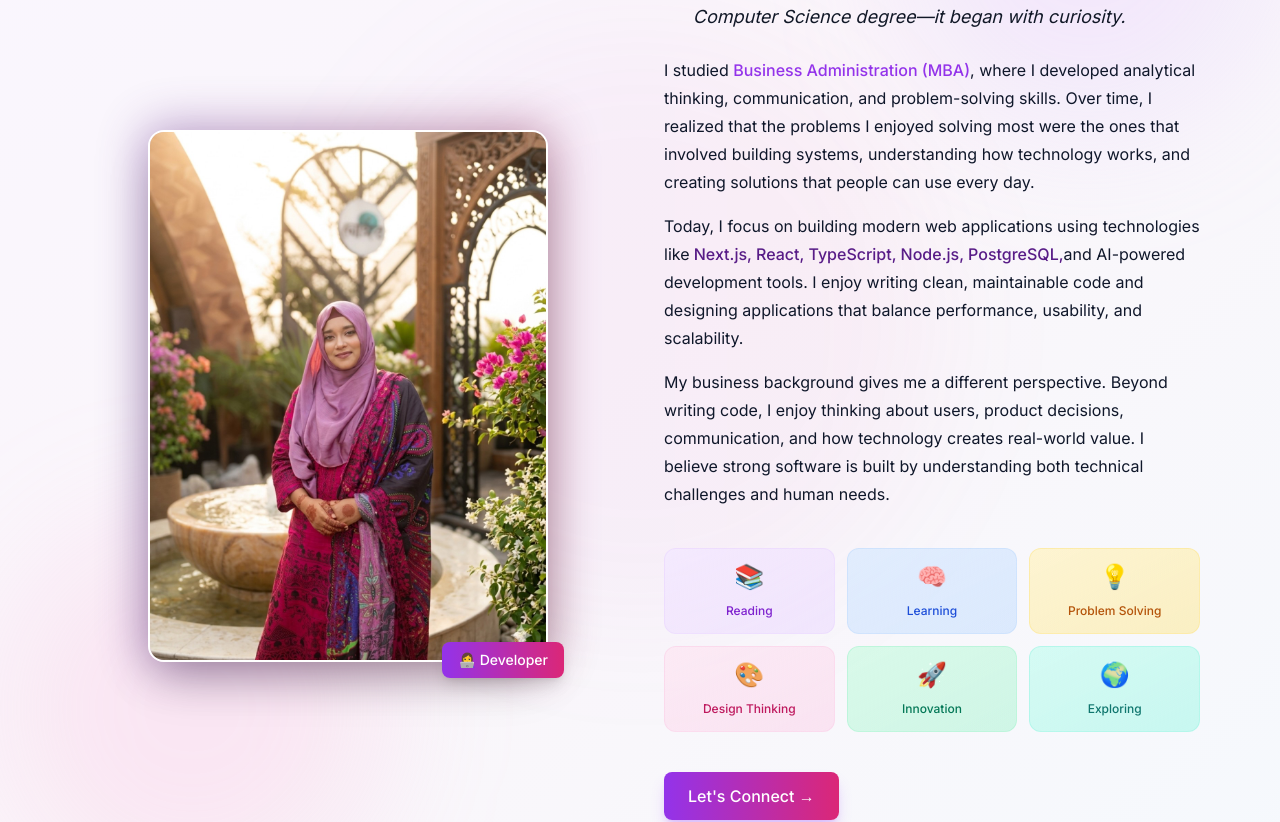
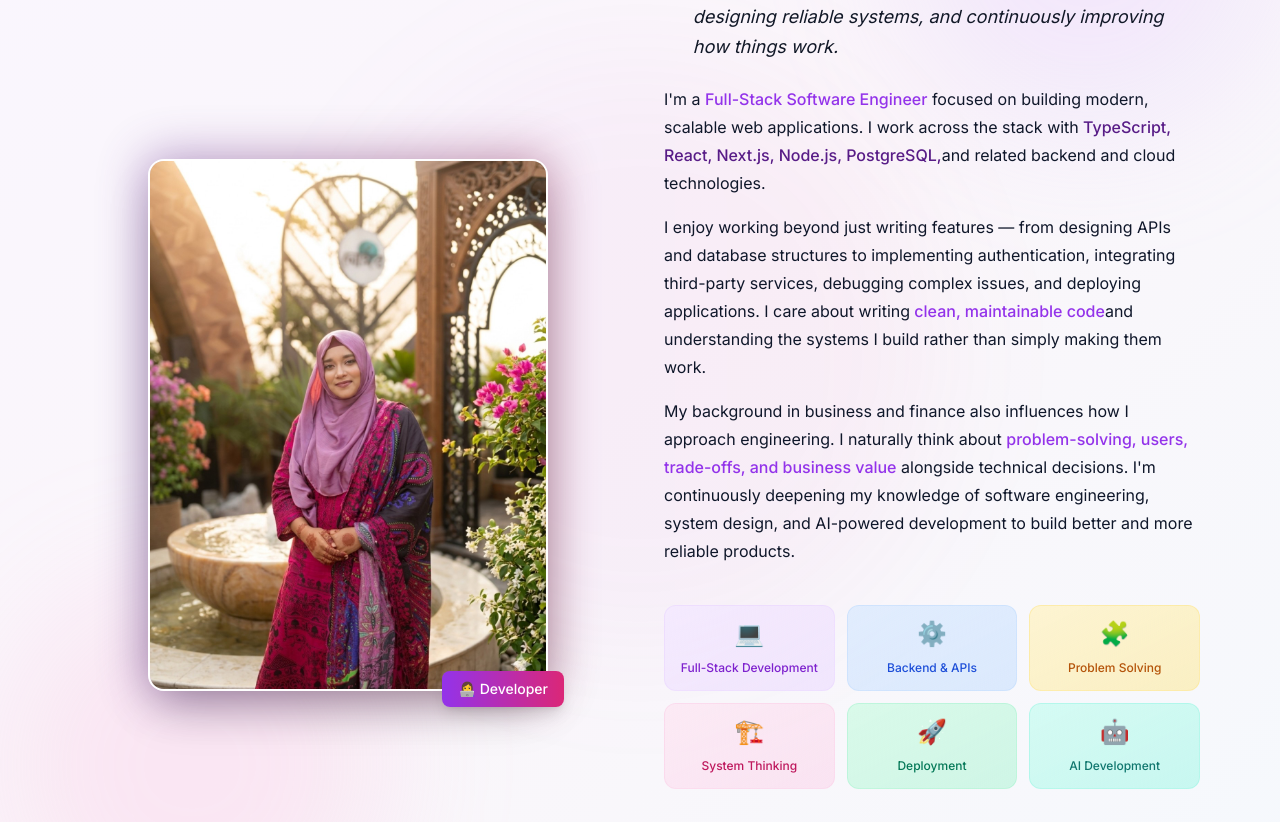
Before and after one commit to Sumayea104/sumayea.dev, a Next.js app: page / in a window 1280 px wide. Shown: the part 1051-1873 px from the top of the page. Built offline with nearby package versions, Linux system fonts and the light colour scheme; no server answers; the database is empty.

Commit message:
Update About Me section

```diff
--- a/components/sections/About.tsx
+++ b/components/sections/About.tsx
@@ -21,7 +21,7 @@ export function About() {
             </span>
           </h2>
           <p >
-            My journey from Business Administration to Full Stack Development
+            I build software that turns real-world problems into practical, reliable solutions.
           </p>
         </div>
 
@@ -51,70 +51,68 @@ export function About() {
   <div className="flex items-start gap-3">
     <span className="text-4xl text-purple-600">&quot;</span>
     <p className="text-lg text-gray-900 dark:text-gray-200 italic leading-relaxed">
-                My journey into software engineering didn&apos;t begin with a Computer Science degree—it began with curiosity.
+      I build software with a focus on solving real problems, designing reliable systems, and continuously improving how things work.
     </p>
+
   </div>
 
   <div className="space-y-4 text-gray-600 dark:text-gray-400 leading-relaxed">
     <p>
-                I studied <span className="text-purple-600 dark:text-purple-700 font-medium">Business Administration (MBA)</span>,
-                where I developed analytical thinking, communication, and problem-solving skills. Over time, I realized
-                that the problems I enjoyed solving most were the ones that involved building systems, understanding how
-                technology works, and creating solutions that people can use every day.
+      I&apos;m a <span className="text-purple-600 dark:text-purple-400 font-medium">Full-Stack Software Engineer</span> focused on building modern, scalable web applications. I work across the stack with
+      <span className="text-purple-900 dark:text-purple-400 font-medium"> TypeScript, React, Next.js, Node.js, PostgreSQL,</span>
+      and related backend and cloud technologies.
     </p>
 
 <p>
-                Today, I focus on building modern web applications using technologies like
-                <span className="text-purple-900 dark:text-purple-700 font-medium"> Next.js, React, TypeScript, Node.js, PostgreSQL,</span>
-                and AI-powered development tools. I enjoy writing clean, maintainable code and designing applications
-                that balance performance, usability, and scalability.
+  I enjoy working beyond just writing features — from designing APIs and database structures
+  to implementing authentication, integrating third-party services, debugging complex issues,
+  and deploying applications. I care about writing
+  <span className="text-purple-600 dark:text-purple-400 font-medium"> clean, maintainable code</span>
+  and understanding the systems I build rather than simply making them work.
 </p>
 
 <p>
-                My business background gives me a different perspective. Beyond writing code, I enjoy thinking about
-                users, product decisions, communication, and how technology creates real-world value. I believe strong
-                software is built by understanding both technical challenges and human needs.
+  My background in business and finance also influences how I approach engineering.
+  I naturally think about <span className="text-purple-600 dark:text-purple-400 font-medium">problem-solving,
+  users, trade-offs, and business value</span> alongside technical decisions.
+  I&apos;m continuously deepening my knowledge of software engineering, system design,
+  and AI-powered development to build better and more reliable products.
 </p>
+
+  </div>
+
+  <div className="grid grid-cols-2 sm:grid-cols-3 gap-3 pt-4">
+    <div className="group bg-gradient-to-br from-purple-100/80 to-purple-200/50 dark:from-purple-900/40 dark:to-purple-800/20 p-3 rounded-xl text-center border border-purple-200/50 dark:border-purple-700/30 hover:scale-105 transition hover:shadow-lg hover:shadow-purple-500/20">
+      <span className="text-2xl block mb-1">💻</span>
+      <span className="text-xs text-purple-700 dark:text-purple-300 font-medium">Full-Stack Development</span>
+    </div>
+
+<div className="group bg-gradient-to-br from-blue-100/80 to-blue-200/50 dark:from-blue-900/40 dark:to-blue-800/20 p-3 rounded-xl text-center border border-blue-200/50 dark:border-blue-700/30 hover:scale-105 transition hover:shadow-lg hover:shadow-blue-500/20">
+  <span className="text-2xl block mb-1">⚙️</span>
+  <span className="text-xs text-blue-700 dark:text-blue-300 font-medium">Backend & APIs</span>
+</div>
+
+<div className="group bg-gradient-to-br from-amber-100/80 to-amber-200/50 dark:from-amber-900/40 dark:to-amber-800/20 p-3 rounded-xl text-center border border-amber-200/50 dark:border-amber-700/30 hover:scale-105 transition hover:shadow-lg hover:shadow-amber-500/20">
+  <span className="text-2xl block mb-1">🧩</span>
+  <span className="text-xs text-amber-700 dark:text-amber-300 font-medium">Problem Solving</span>
+</div>
+
+<div className="group bg-gradient-to-br from-pink-100/80 to-pink-200/50 dark:from-pink-900/40 dark:to-pink-800/20 p-3 rounded-xl text-center border border-pink-200/50 dark:border-pink-700/30 hover:scale-105 transition hover:shadow-lg hover:shadow-pink-500/20">
+  <span className="text-2xl block mb-1">🏗️</span>
+  <span className="text-xs text-pink-700 dark:text-pink-300 font-medium">System Thinking</span>
+</div>
+
+<div className="group bg-gradient-to-br from-emerald-100/80 to-emerald-200/50 dark:from-emerald-900/40 dark:to-emerald-800/20 p-3 rounded-xl text-center border border-emerald-200/50 dark:border-emerald-700/30 hover:scale-105 transition hover:shadow-lg hover:shadow-emerald-500/20">
+  <span className="text-2xl block mb-1">🚀</span>
+  <span className="text-xs text-emerald-700 dark:text-emerald-300 font-medium">Deployment</span>
+</div>
+
+<div className="group bg-gradient-to-br from-teal-100/80 to-teal-200/50 dark:from-teal-900/40 dark:to-teal-800/20 p-3 rounded-xl text-center border border-teal-200/50 dark:border-teal-700/30 hover:scale-105 transition hover:shadow-lg hover:shadow-teal-500/20">
+  <span className="text-2xl block mb-1">🤖</span>
+  <span className="text-xs text-teal-700 dark:text-teal-300 font-medium">AI Development</span>
 </div>
 
 
-            {/* ✅ Fun Facts Cards - Each with unique color theme */}
-            <div className="grid grid-cols-2 sm:grid-cols-3 gap-3 pt-4">
-              {/* 📚 Reading - Purple */}
-              <div className="group bg-gradient-to-br from-purple-100/80 to-purple-200/50 dark:from-purple-900/40 dark:to-purple-800/20 p-3 rounded-xl text-center border border-purple-200/50 dark:border-purple-700/30 hover:scale-105 transition hover:shadow-lg hover:shadow-purple-500/20">
-                <span className="text-2xl block mb-1">📚</span>
-                <span className="text-xs text-purple-700 dark:text-purple-300 font-medium">Reading</span>
-              </div>
-
-              {/* 🧠 Learning - Blue */}
-              <div className="group bg-gradient-to-br from-blue-100/80 to-blue-200/50 dark:from-blue-900/40 dark:to-blue-800/20 p-3 rounded-xl text-center border border-blue-200/50 dark:border-blue-700/30 hover:scale-105 transition hover:shadow-lg hover:shadow-blue-500/20">
-                <span className="text-2xl block mb-1">🧠</span>
-                <span className="text-xs text-blue-700 dark:text-blue-300 font-medium">Learning</span>
-              </div>
-
-              {/* 💡 Problem Solving - Amber */}
-              <div className="group bg-gradient-to-br from-amber-100/80 to-amber-200/50 dark:from-amber-900/40 dark:to-amber-800/20 p-3 rounded-xl text-center border border-amber-200/50 dark:border-amber-700/30 hover:scale-105 transition hover:shadow-lg hover:shadow-amber-500/20">
-                <span className="text-2xl block mb-1">💡</span>
-                <span className="text-xs text-amber-700 dark:text-amber-300 font-medium">Problem Solving</span>
-              </div>
-
-              {/* 🎨 Design Thinking - Pink */}
-              <div className="group bg-gradient-to-br from-pink-100/80 to-pink-200/50 dark:from-pink-900/40 dark:to-pink-800/20 p-3 rounded-xl text-center border border-pink-200/50 dark:border-pink-700/30 hover:scale-105 transition hover:shadow-lg hover:shadow-pink-500/20">
-                <span className="text-2xl block mb-1">🎨</span>
-                <span className="text-xs text-pink-700 dark:text-pink-300 font-medium">Design Thinking</span>
-              </div>
-
-              {/* 🚀 Innovation - Emerald */}
-              <div className="group bg-gradient-to-br from-emerald-100/80 to-emerald-200/50 dark:from-emerald-900/40 dark:to-emerald-800/20 p-3 rounded-xl text-center border border-emerald-200/50 dark:border-emerald-700/30 hover:scale-105 transition hover:shadow-lg hover:shadow-emerald-500/20">
-                <span className="text-2xl block mb-1">🚀</span>
-                <span className="text-xs text-emerald-700 dark:text-emerald-300 font-medium">Innovation</span>
-              </div>
-
-              {/* 🌍 Exploring - Teal */}
-              <div className="group bg-gradient-to-br from-teal-100/80 to-teal-200/50 dark:from-teal-900/40 dark:to-teal-800/20 p-3 rounded-xl text-center border border-teal-200/50 dark:border-teal-700/30 hover:scale-105 transition hover:shadow-lg hover:shadow-teal-500/20">
-                <span className="text-2xl block mb-1">🌍</span>
-                <span className="text-xs text-teal-700 dark:text-teal-300 font-medium">Exploring</span>
-              </div>
   </div>
 
   <div className="pt-4">
@@ -126,6 +124,7 @@ export function About() {
     </a>
   </div>
 </div>
+
         </div>
       </div>
     </section>
```
Lines whose indentation alone changed are shown as unchanged.
